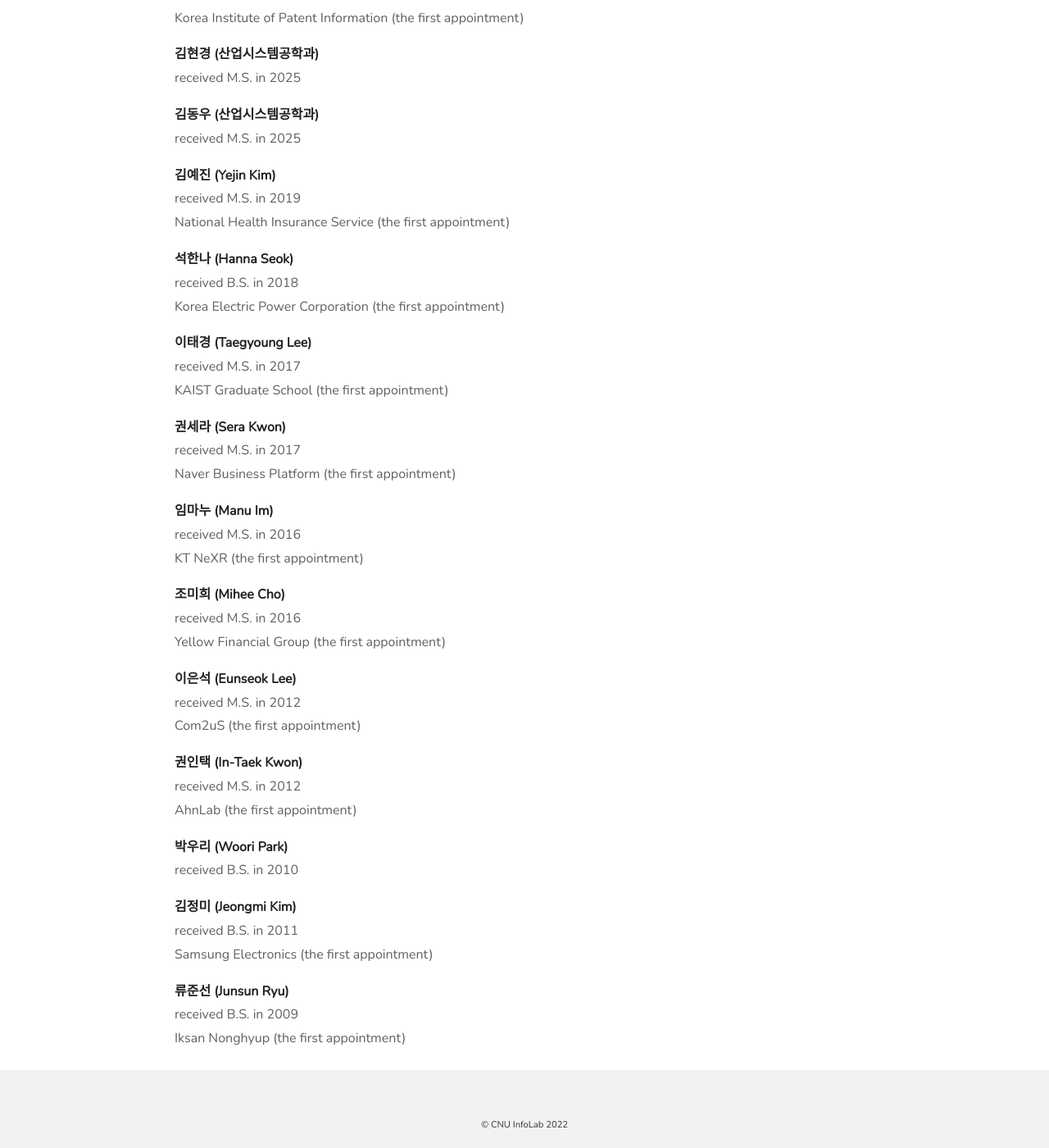
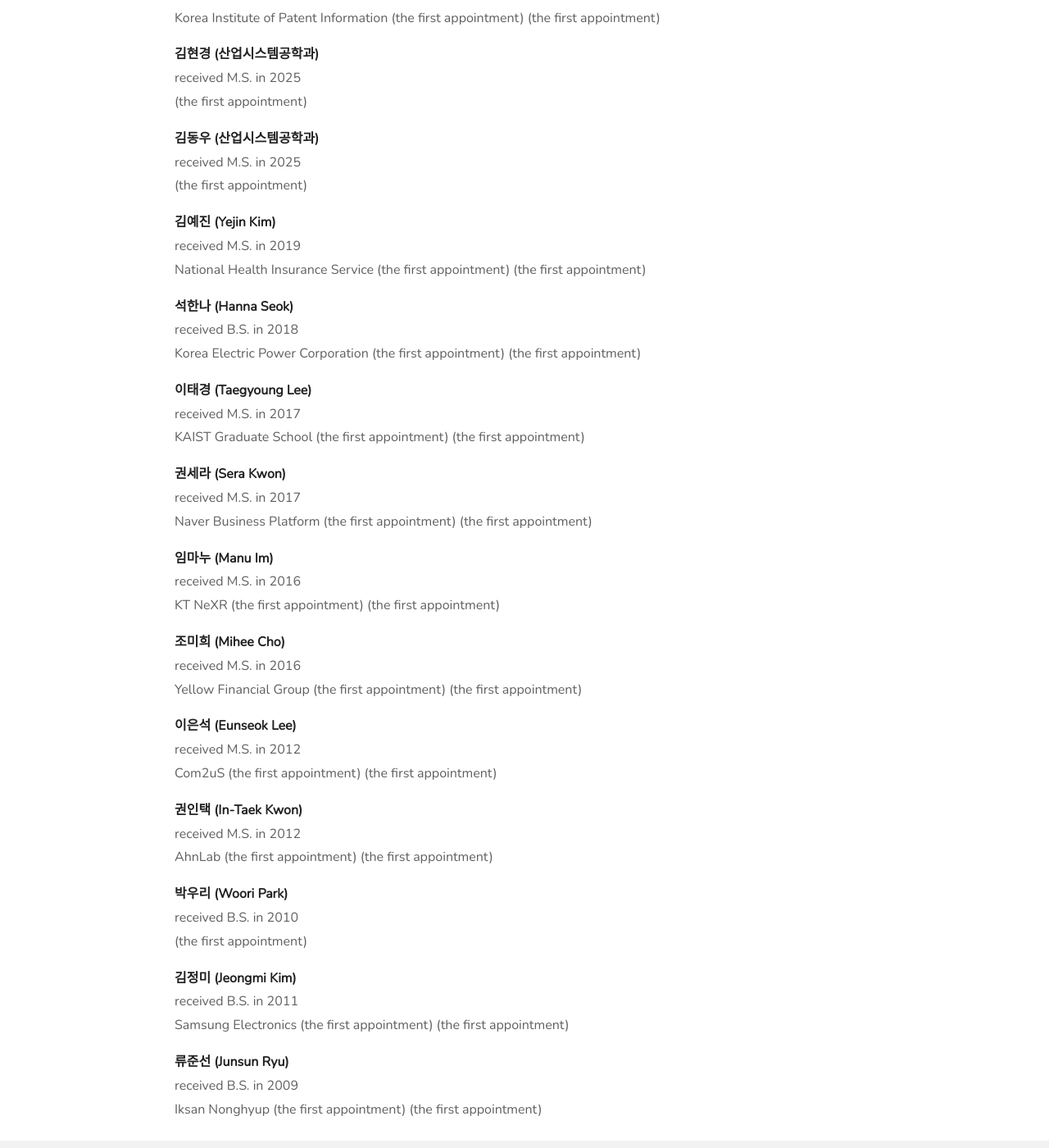
Before and after one commit to cnu-infolab/cnu-infolab.github.io, a Jekyll site: the page built from members.md, in a window 1280 px wide and 1400 px high, scrolled down 630 px. Shown: the whole window at 82% size. Built offline with Jekyll 4.4.1, drawn with Linux system fonts in a browser that asks for light colours.

Commit message:
Update members.md

```diff
--- a/members.md
+++ b/members.md
@@ -52,6 +52,9 @@ title: ""
           {% if member.appointment != nil %}
               {{ member.appointment }} (the first appointment)
           {% endif %}
+		  {% if member.not_first == nil %}
+              (the first appointment)
+          {% endif %}
           </div>
   </div>
 </div>
```
